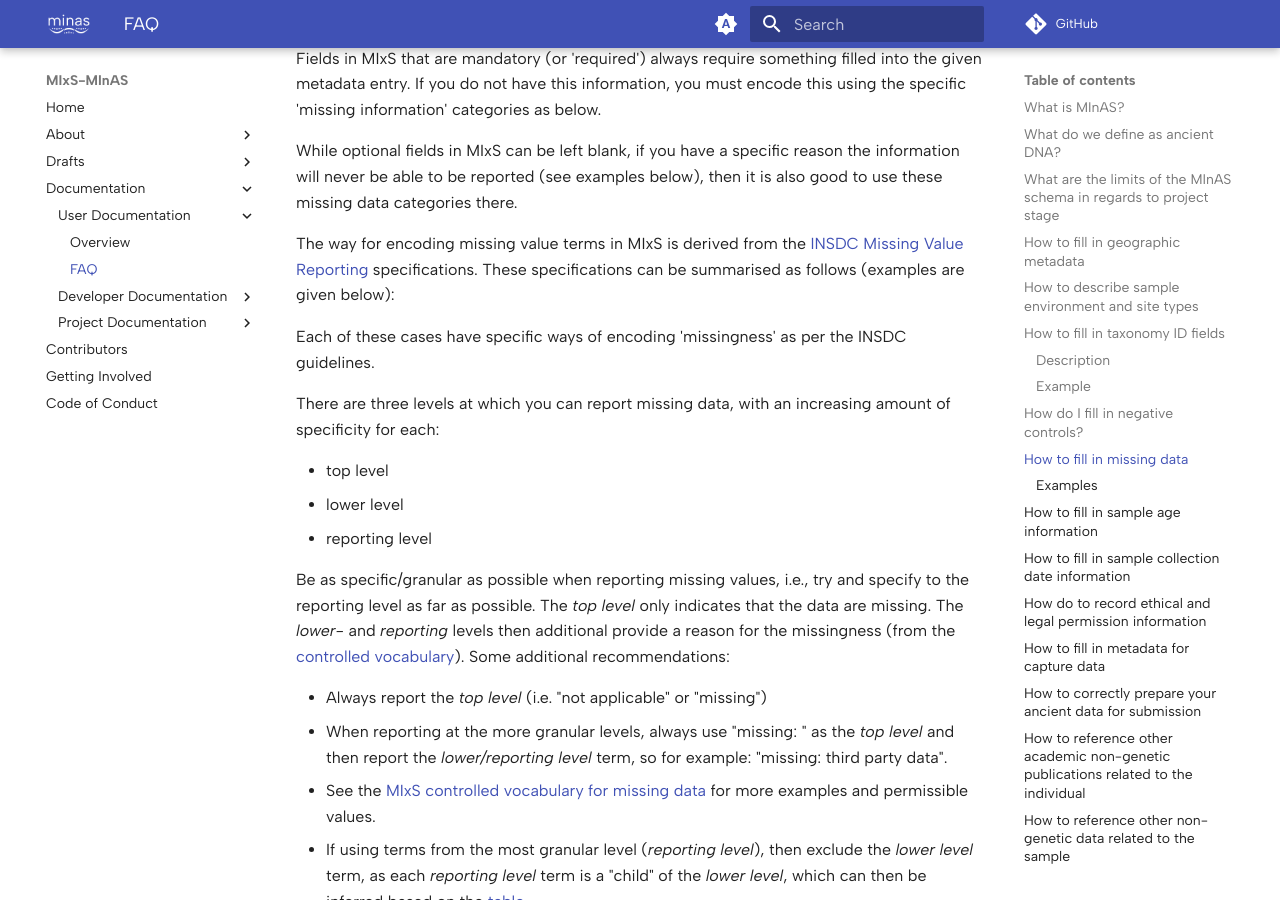
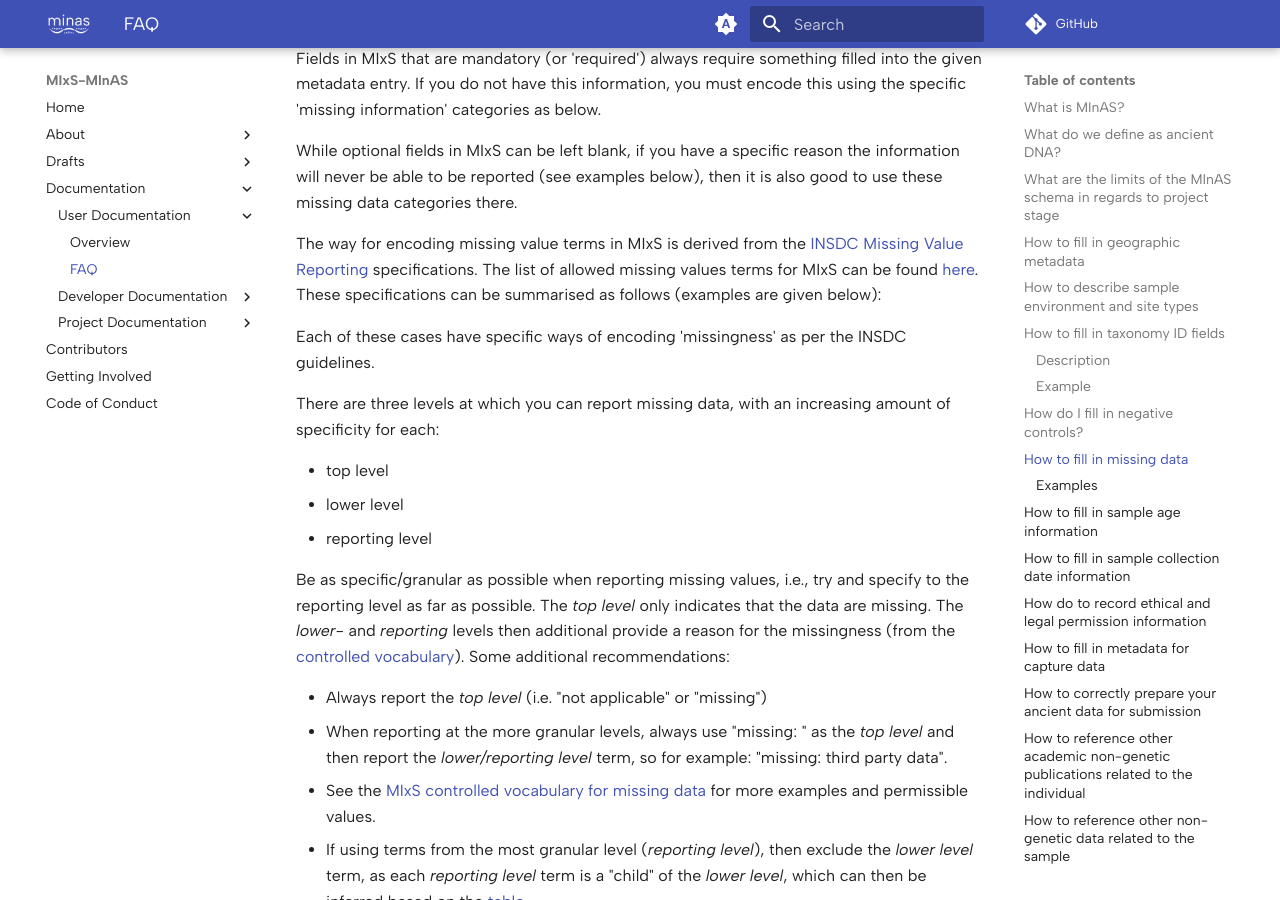
Before and after one commit to MIxS-MInAS/MIxS-MInAS.github.io, an MkDocs documentation site: the page built from docs/documentation/user-documentation/faq.md, in a window 1280 px wide and 900 px high, scrolled down 3916 px. Built offline with MkDocs 1.6.1 and Material for MkDocs 9.7.7, drawn with Linux system fonts in a browser that asks for light colours; comment, search, counter and statistics services are not loaded.

Commit message:
Apply suggestion from @DeondeJager
Add link to MIxS enum for missing values.

```diff
--- a/docs/documentation/user-documentation/faq.md
+++ b/docs/documentation/user-documentation/faq.md
@@ -126,6 +126,7 @@ If you do not have this information, you must encode this using the specific 'mi
 While optional fields in MIxS can be left blank, if you have a specific reason the information will never be able to be reported (see examples below), then it is also good to use these missing data categories there.
 
 The way for encoding missing value terms in MIxS is derived from the [INSDC Missing Value Reporting](https://www.insdc.org/technical-specifications/missing-value-reporting/) specifications.
+The list of allowed missing values terms for MIxS can be found [here](https://genomicsstandardsconsortium.github.io/mixs/InsdcMissingValueEnum/).
 These specifications can be summarised as follows (examples are given below):
 
 
```
